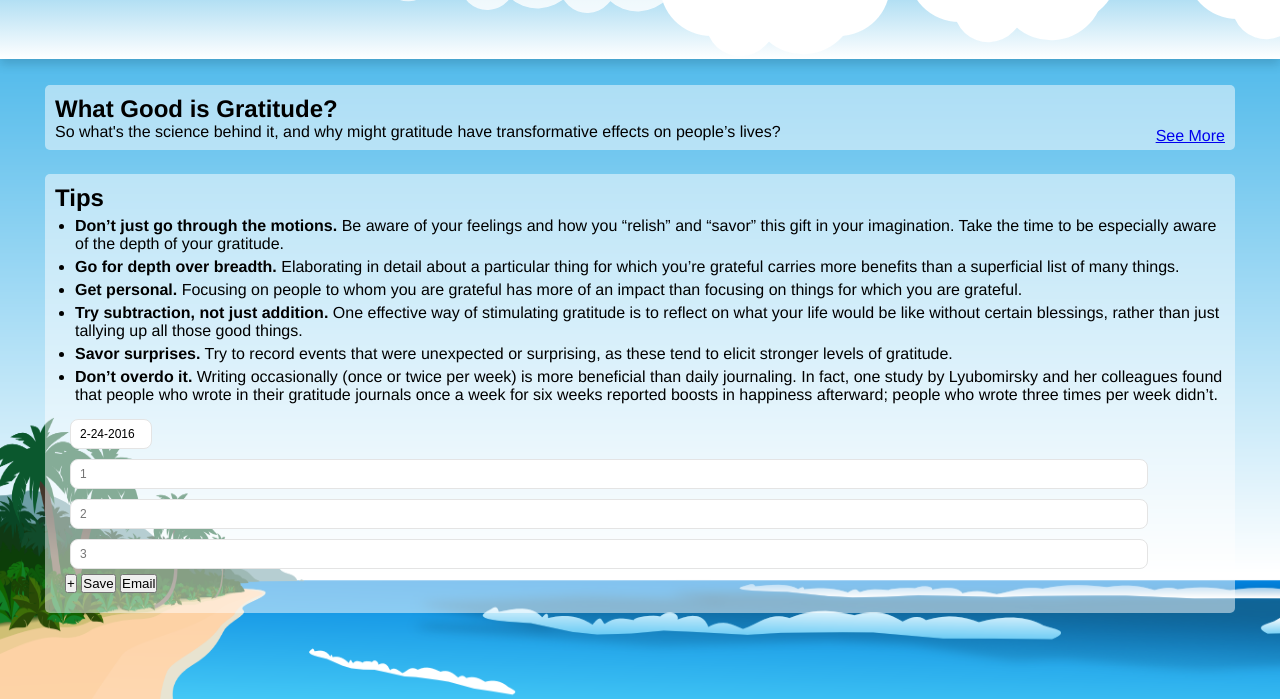
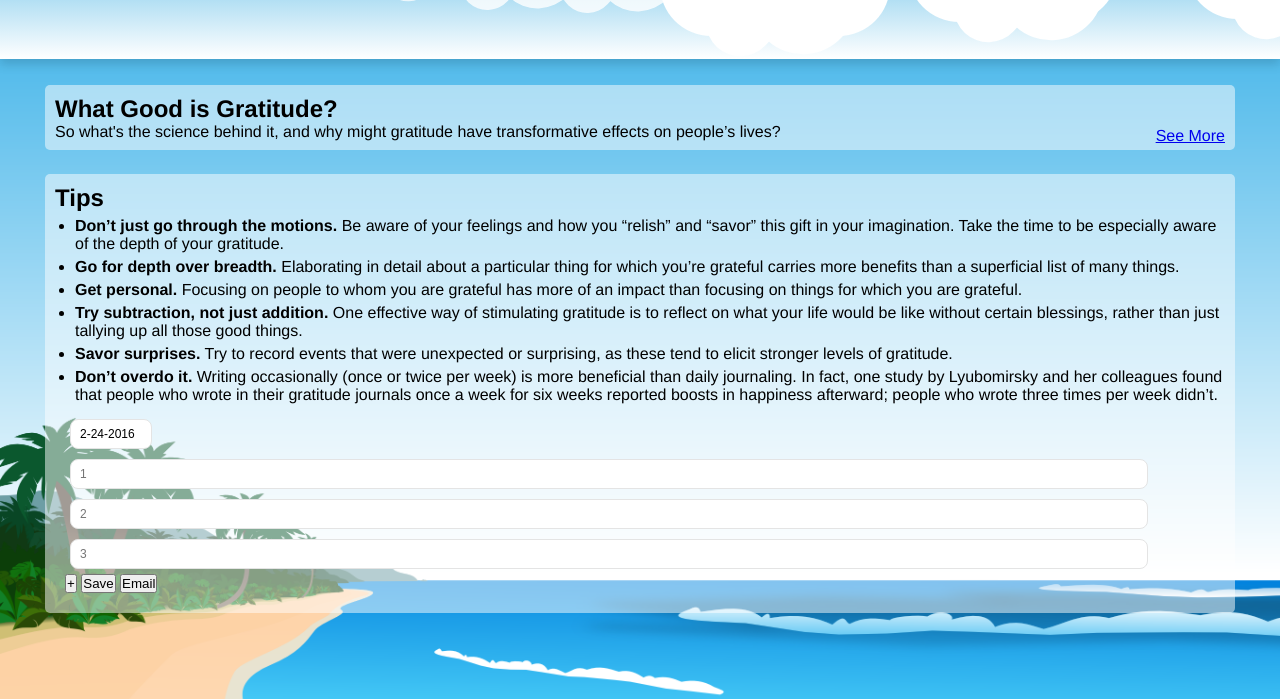
Before and after one commit to hadan16/gratitude.github.io, a plain HTML site: page index.html in a window 1280 px wide. Shown: the part 101-800 px from the top of the page. Drawn offline with nearby package versions, Linux system fonts and the light colour scheme; files that its build step writes are made by us from their sources; a script that the page names is missing; files whose address does not match are found by name.

Commit message:
Update style.css

```diff
--- a/css/style.css
+++ b/css/style.css
@@ -63,7 +63,7 @@ body {
   /*max-width: 1440px;*/
   /*background: url('/Users/danha/Documents/General Assembly/final_project (new clouds)/hadan16.github.io/images/blue_bg.png') repeat 0 0;*/
   background-image: url("http://hadan16.github.io/images/background2.png");
-  background-size: 1680px 1416px;
+  background-size: auto 1416px;
   background-repeat:no-repeat;
   /*background-image: url("/Users/danha/Documents/General Assembly/final_project (new clouds)/hadan16.github.io/images/ background1.jpg");*/
 
```
